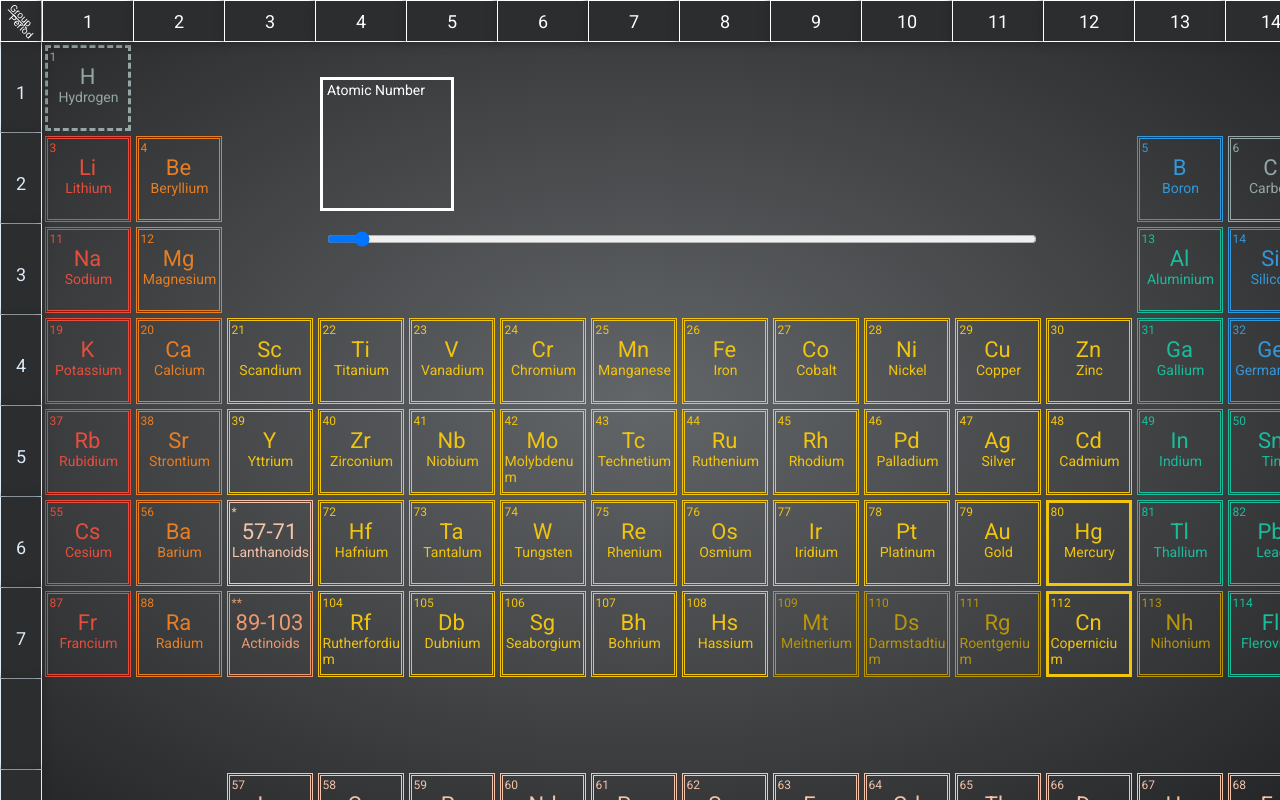
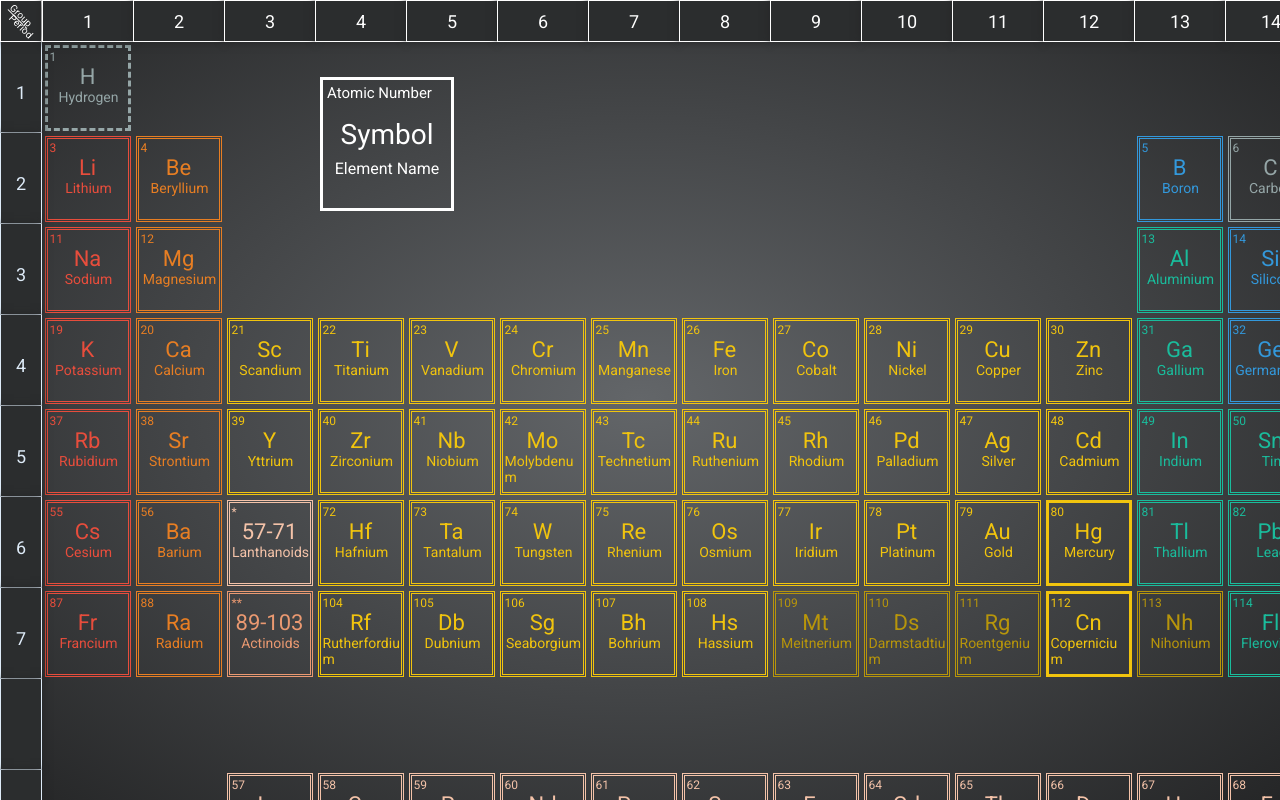
Before and after one commit to Swapnil511994/periodictable, a React (Create React App) app: page / in a window 1280 px wide. Built offline with nearby package versions, Linux system fonts and the light colour scheme.

Commit message:
Changed Visibility of Slider, Fixed Element Description Block

```diff
--- a/src/App.css
+++ b/src/App.css
@@ -374,20 +374,40 @@ nav.dark .toggler--slider {
   border: 3px solid;
   height: 8rem;
   width: 8rem;
+  display: flex;
+  flex-wrap: nowrap;
+  align-content: center;
+  align-items: center;
+  flex-direction: column;
 }
 
 .ed__atomic_number
 {
-  font-size: 14px;
+  font-size: 15px;
   margin-left: 4px;
   margin-top: 4px;
+  align-self: flex-start;
 }
+
+.ed__symbol
+{
+  font-size: 28px;
+  margin-top: 1rem;
+}
+
+.ed__name
+{
+  font-size: 16px;
+  margin-top: .5rem;
+}
+
+
 
 .slider__container
 {
   height: 5rem;
   width: 100%;
-  display: flex;
+  display: none;
 }
 
 .slider__block
--- a/src/Components/ControlItem.js
+++ b/src/Components/ControlItem.js
@@ -7,6 +7,12 @@ export default function ControlItem(props)
             <div className="block__container">
                 <div className="element__description">
                     <abbr className="ed__atomic_number">Atomic Number</abbr>
+                    <span className="ed__symbol">Symbol</span>
+                    <span className="ed__name">Element Name</span>
+                </div>
+
+                <div className="state__container">
+
                 </div>
             </div>
             <div className="slider__container">
```
